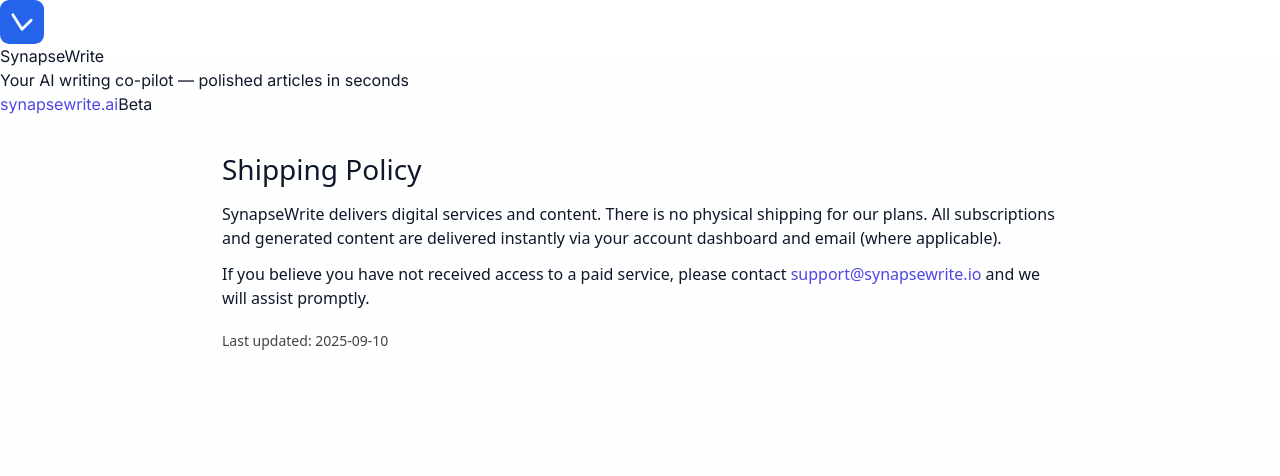
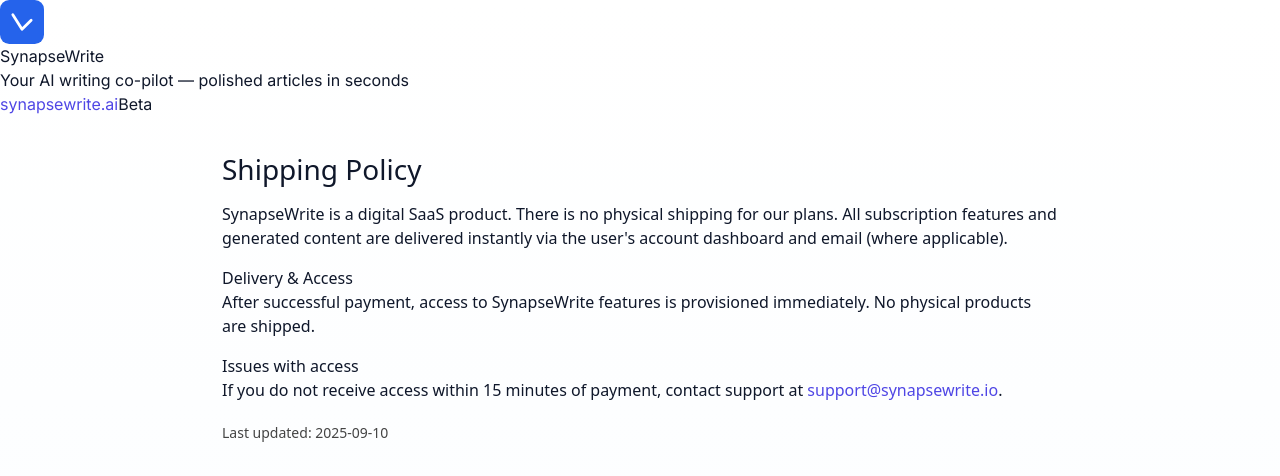
Before and after one commit to inpursuitsol/synapsewrite, a Next.js app: page /shipping in a window 1280 px wide. Shown: the top 476 px of the page. Built offline with nearby package versions, Linux system fonts and the light colour scheme.

Commit message:
Update page.js

```diff
--- a/app/shipping/page.js
+++ b/app/shipping/page.js
@@ -1,22 +1,28 @@
+// app/shipping/page.js
 export default function Shipping() {
   return (
     <main style={{padding:'2rem',maxWidth:900,margin:'0 auto',fontFamily:'system-ui,Arial'}}>
       <h1 style={{fontSize:28,marginBottom:12}}>Shipping Policy</h1>
 
       <p>
-        SynapseWrite delivers digital services and content. There is no physical shipping
-        for our plans. All subscriptions and generated content are delivered instantly
-        via your account dashboard and email (where applicable).
+        SynapseWrite is a digital SaaS product. There is no physical shipping for our plans.
+        All subscription features and generated content are delivered instantly via the user's
+        account dashboard and email (where applicable).
       </p>
 
-      <p style={{marginTop:12}}>
-        If you believe you have not received access to a paid service, please contact
-        <a href="mailto:support@synapsewrite.io"> support@synapsewrite.io</a> and we will assist promptly.
+      <h2 style={{marginTop:16}}>Delivery & Access</h2>
+      <p>
+        After successful payment, access to SynapseWrite features is provisioned immediately.
+        No physical products are shipped.
       </p>
 
-      <p style={{marginTop:20,fontSize:14,color:'#444'}}>
-        Last updated: {new Date().toISOString().slice(0,10)}
+      <h2 style={{marginTop:16}}>Issues with access</h2>
+      <p>
+        If you do not receive access within 15 minutes of payment, contact support at
+        <a href="mailto:support@synapsewrite.io"> support@synapsewrite.io</a>.
       </p>
+
+      <p style={{marginTop:20,fontSize:14,color:'#444'}}>Last updated: {new Date().toISOString().slice(0,10)}</p>
     </main>
   );
 }
```
